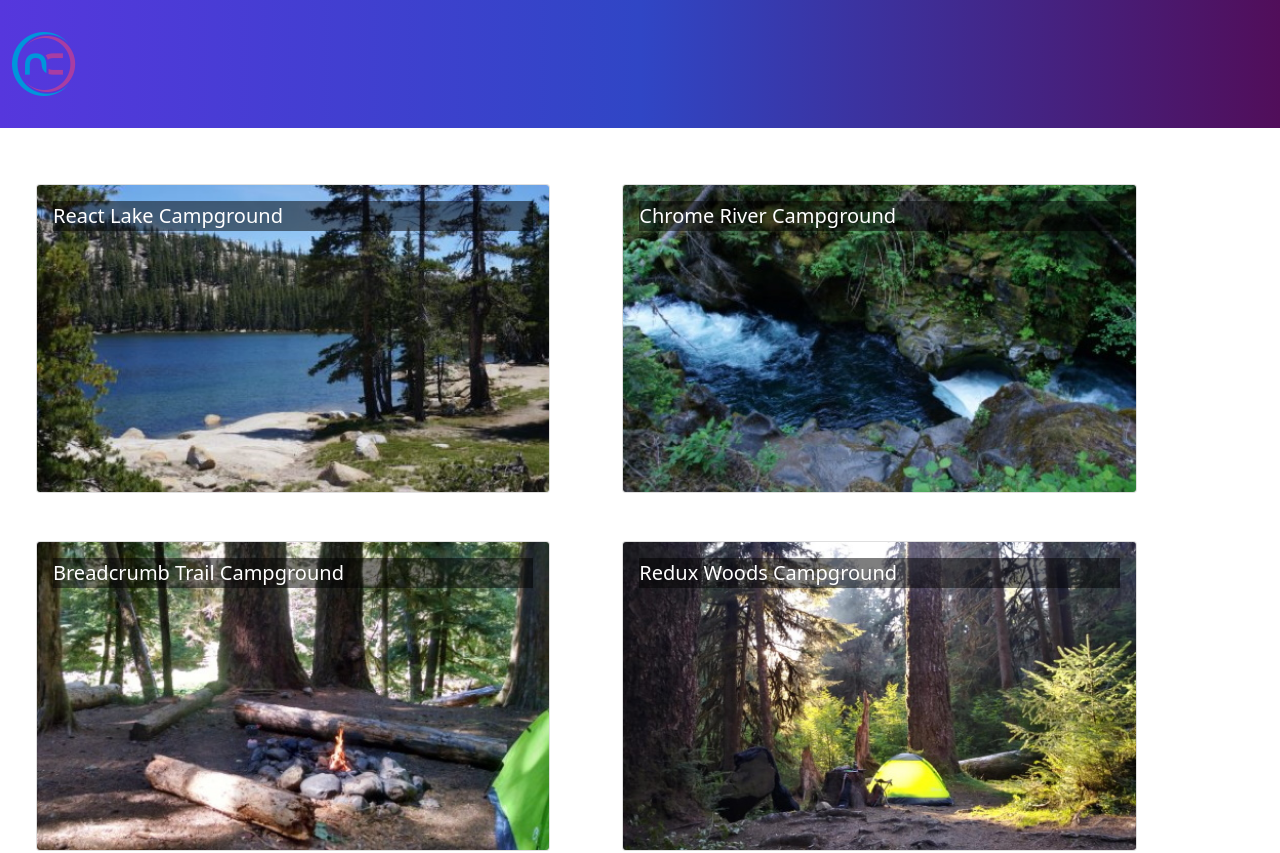
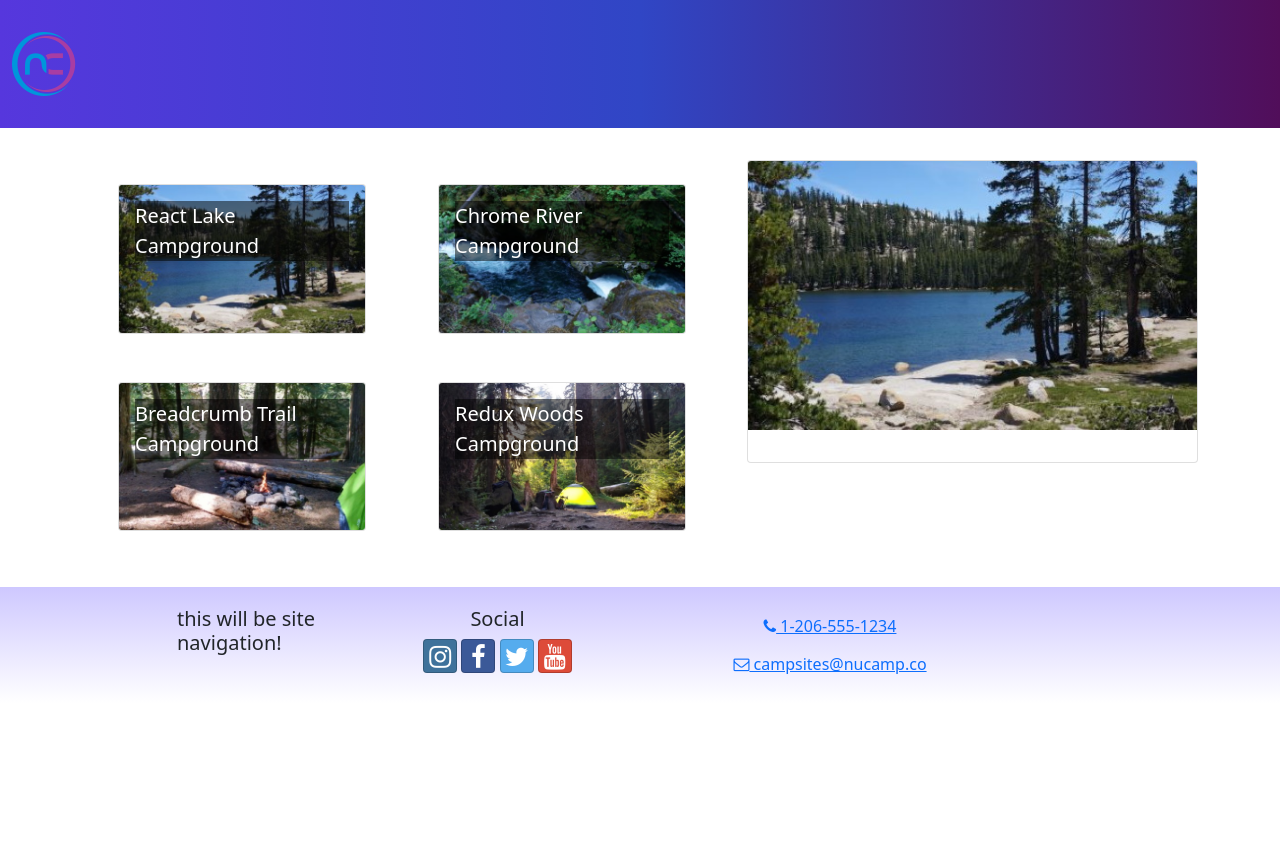
Before and after one commit to FrewAbebe/reapp1nucampsite, a React (Create React App) app: page / in a window 1280 px wide. Shown: the top 853 px of the page. After the commit the page ends 800 px from the top, so only its background shows below. Built offline with nearby package versions, Linux system fonts and the light colour scheme.

Commit message:
useState

```diff
--- a/src/App.js
+++ b/src/App.js
@@ -1,14 +1,14 @@
 import Header from './components/Header';
 import Footer from './components/Footer';
+import CampsitesDirectoryPage from './pages/CampsitesDirectoryPage';
+import './App.css';
 
-import './App.css';
-import CampsitesList from './features/campsites/CampsitesList';
 
 function App() {
     return (
         <div className='App'>
             <Header/>
-            <CampsitesList/>
+            <CampsitesDirectoryPage/>
             <Footer/>
         </div>
     );
--- a/src/features/campsites/CampsitesList.js
+++ b/src/features/campsites/CampsitesList.js
@@ -3,14 +3,19 @@
 import { selectAllCampsites } from './campsitesSlice';
 
 
-const CampsitesList = () => {
+const CampsitesList = ({setCampsiteId }) => {
     const campsites = selectAllCampsites();
 
     return (
         <Row className='ms-auto'>
             {campsites.map((campsite) => {
                 return(
-                    <Col md='5' className='m-4' key={campsite.id}>
+                    <Col
+                    md='5'
+                    className='m-4'
+                    key={campsite.id}
+                    onClick={() => setCampsiteId(campsite.id)}
+                    >
                         <CampsiteCard campsite={campsite}/>
                     </Col>
                 )
--- a/src/features/campsites/campsitesSlice.js
+++ b/src/features/campsites/campsitesSlice.js
@@ -6,6 +6,10 @@
 };
 
 
-export const selectRandomCampsite = () => {
-    return CAMPSITES[Math.floor(CAMPSITES.length * Math.random())];
+// export const selectRandomCampsite = () => {
+//     return CAMPSITES[Math.floor(CAMPSITES.length * Math.random())];
+// }
+
+export const selectCampsiteById = (id) => {
+    return CAMPSITES.find((campsite) => campsite.id === id);
 }
--- a/src/pages/CampsitesDirectoryPage.js
+++ b/src/pages/CampsitesDirectoryPage.js
@@ -1,17 +1,20 @@
-import { Container, Row, Col, Button } from "reactstrap";
+import { useState } from 'react';
+import { Container, Row, Col } from "reactstrap";
 import CampsiteDetail from '../features/campsites/CampsiteDetail';
 import CampsitesList from "../features/campsites/CampsitesList";
-import { selectRandomCampsite } from "../features/campsites/campsitesSlice";
+import { selectCampsiteById } from "../features/campsites/campsitesSlice";
 
 
 const CampsiteDirectoryPage = () => {
-    const selectedCampsite = selectRandomCampsite();
+  const [campsiteId, setCampsiteId] = useState(0);
+  const selectedCampsite = selectCampsiteById(campsiteId);
 
     return (
         <Container>
+
             <Row>
                 <Col sm='5' md='7'>
-                    <CampsitesList />
+                    <CampsitesList setCampsiteId={setCampsiteId} />
                 </Col>
                 <Col sm='7' md='5'>
                     <CampsiteDetail campsite={selectedCampsite} />
```
